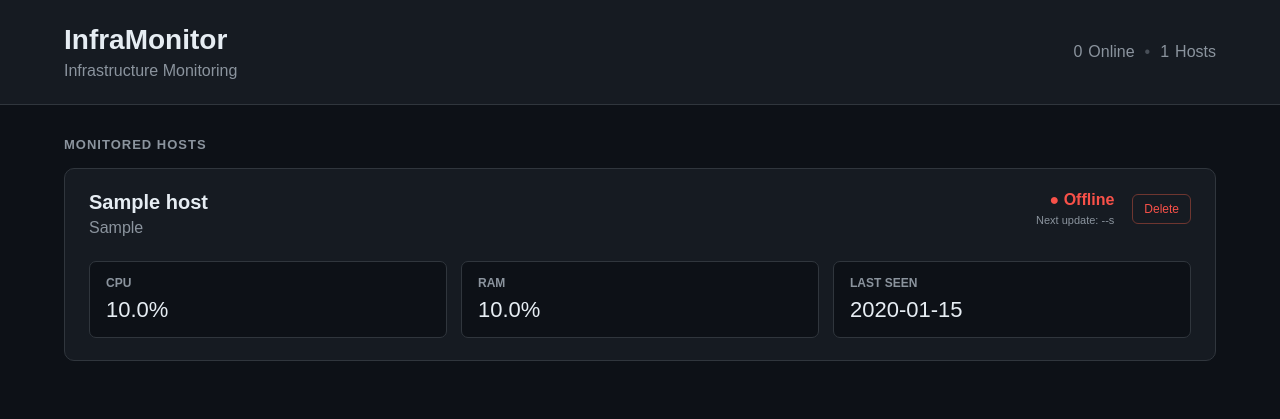
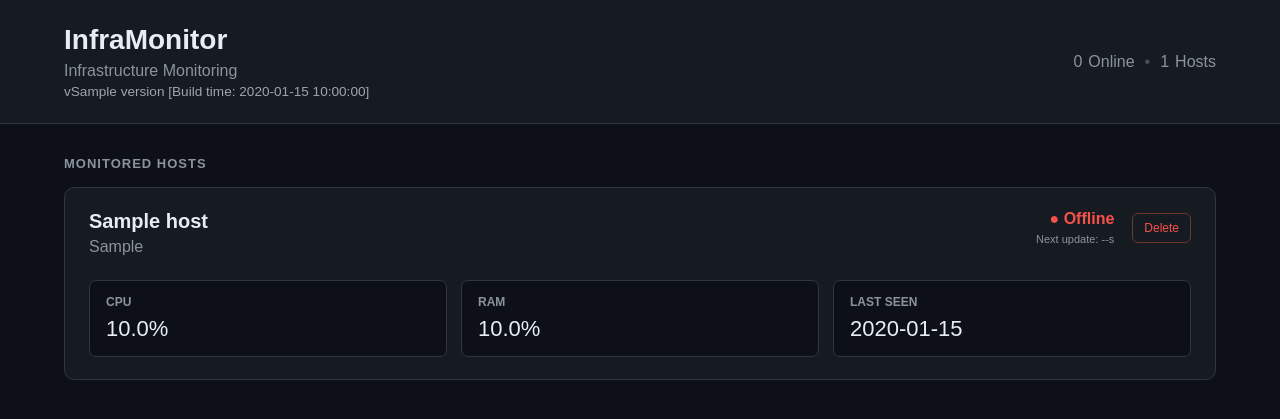
Before and after one commit to idoCo10/InfraMonitor, a FastAPI app: template backend/inframonitor_api/templates/dashboard.html in a window 1280 px wide. Shown: the top 419 px of the page. Run offline with FastAPI, Linux system fonts and the light colour scheme; the template is opened without the code that fills it: most values are stand-ins (such as "Sample title", 1, 10 or a date in 2020); data that the repository does not hold is empty; parts of the project's set-up code (start-up, migrations or seed data) failed here and were passed over.

Commit message:
Add version and build metadata

```diff
--- a/backend/inframonitor_api/main.py
+++ b/backend/inframonitor_api/main.py
@@ -1,7 +1,8 @@
 from datetime import UTC, datetime, timedelta
 from pathlib import Path
 from typing import Any
-
+import os
+from importlib.metadata import version
 from fastapi import FastAPI, HTTPException, Request
 from fastapi.responses import HTMLResponse
 from fastapi.staticfiles import StaticFiles
@@ -11,7 +12,18 @@ from sqlalchemy import delete, select
 from inframonitor_api.database import SessionLocal, check_database
 from inframonitor_api.models import Host, Report
 
+
+
 BASE_DIR = Path(__file__).resolve().parent
+
+
+BASE_VERSION = version("inframonitor")
+APP_VERSION = os.getenv("INFRAMONITOR_VERSION") or f"{BASE_VERSION}-dev"
+BUILD_TIME = os.getenv("INFRAMONITOR_BUILD_TIME") or None
+
+
+
+
 
 templates = Jinja2Templates(
     directory=BASE_DIR / "templates"
@@ -244,6 +256,8 @@ def dashboard(request: Request):
         name="dashboard.html",
         context={
             "hosts": dashboard_hosts,
+            "version": APP_VERSION,
+            "build_time": BUILD_TIME,
         },
     )
 
--- a/backend/inframonitor_api/static/css/dashboard.css
+++ b/backend/inframonitor_api/static/css/dashboard.css
@@ -595,6 +595,12 @@ h1 {
     color: #484f58;
 }
 
+.build-info {
+    margin-top: 4px;
+    font-size: 0.85rem;
+    opacity: 0.65;
+}
+
 @media (max-width: 700px) {
     .dashboard-host-header {
         flex-direction: column;
--- a/backend/inframonitor_api/templates/dashboard.html
+++ b/backend/inframonitor_api/templates/dashboard.html
@@ -20,6 +20,13 @@
         <div>
             <h1>InfraMonitor</h1>
             <p class="subtitle">Infrastructure Monitoring</p>
+
+            <div class="build-info">
+                v{{ version }}
+                {% if build_time %}
+                    [Build time: {{ build_time }}]
+                {% endif %}
+            </div>
         </div>
 
         <div class="summary dashboard-summary">
--- a/pyproject.toml
+++ b/pyproject.toml
@@ -1,6 +1,6 @@
 [project]
 name = "inframonitor"
-version = "0.1.0"
+version = "0.1.7"
 description = "Infrastructure monitoring and security visibility tool"
 requires-python = ">=3.11"
 
```
Also changed, not shown: .github/workflows/ci.yml, compose.yaml (line endings or trailing spaces), 1 other file.
